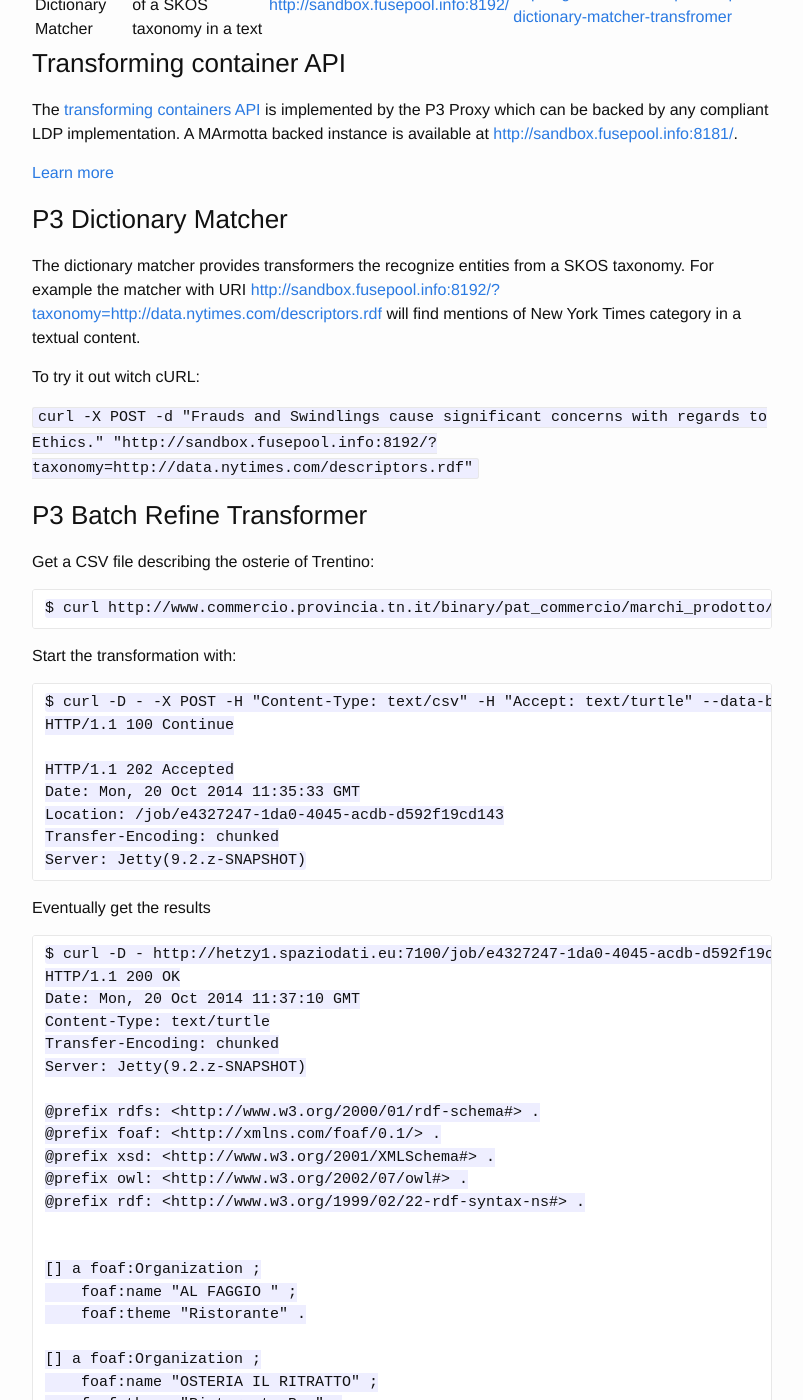
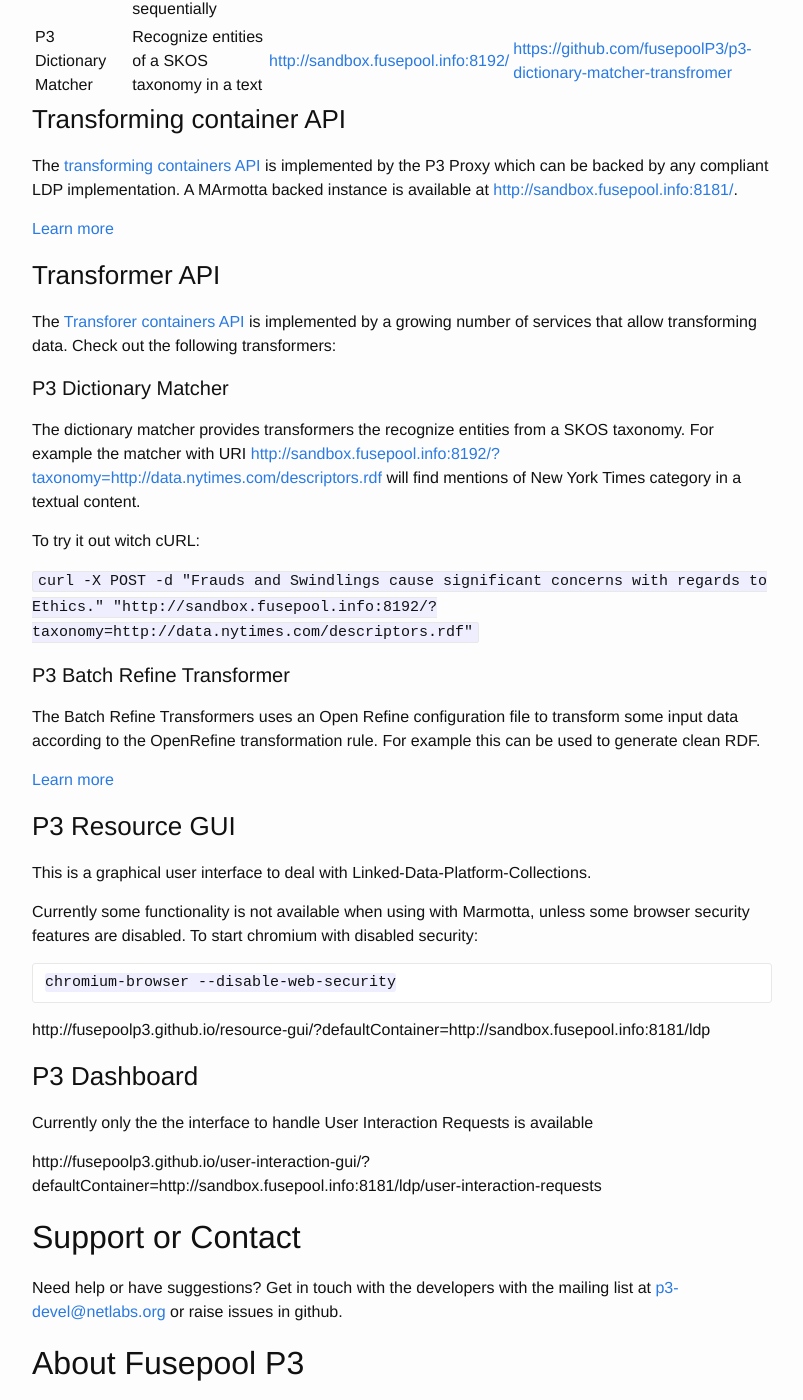
Before and after one commit to fusepoolP3/fusepoolp3.github.io, a Jekyll site: the page built from index.md, in a window 1280 px wide and 1400 px high, scrolled down 956 px. Shown: the whole window, without its empty margins (238-1041 px from the left). Built offline with Jekyll 4.4.1, drawn with Linux system fonts in a browser that asks for light colours; some of the changed text lies outside the part shown.

Commit message:
externalized batch-refine description

```diff
--- a/index.md
+++ b/index.md
@@ -44,10 +44,15 @@
 implemented by the P3 Proxy which can be backed by any compliant LDP implementation. A MArmotta backed instance is available at
 [http://sandbox.fusepool.info:8181/](http://sandbox.fusepool.info:8181/).
 
-[Learn more](proxy)
+[Learn more](proxy/)
+
+### Transformer API
+
+The [Transforer containers API ](https://github.com/fusepoolP3/overall-architecture/blob/master/transformer-api.md) is implemented by a
+growing number of services that allow transforming data. Check out the following transformers:
 
 
-### P3 Dictionary Matcher
+#### P3 Dictionary Matcher
 
 The dictionary matcher provides transformers the recognize entities from a SKOS taxonomy. For example the matcher with URI [http://sandbox.fusepool.info:8192/?taxonomy=http://data.nytimes.com/descriptors.rdf](http://sandbox.fusepool.info:8192/?taxonomy=http://data.nytimes.com/descriptors.rdf) will find mentions of New York Times category in a textual content.
 
@@ -55,51 +60,13 @@
 
 `curl -X POST -d "Frauds and Swindlings cause significant concerns with regards to Ethics." "http://sandbox.fusepool.info:8192/?taxonomy=http://data.nytimes.com/descriptors.rdf"`
 
-### P3 Batch Refine Transformer
+#### P3 Batch Refine Transformer
 
-Get a CSV file describing the osterie of Trentino:
+The Batch Refine Transformers uses an Open Refine configuration file to transform some input data according to the OpenRefine
+transformation rule. For example this can be used to generate clean RDF.
 
-    $ curl http://www.commercio.provincia.tn.it/binary/pat_commercio/marchi_prodotto/Elenco_osterie_tipiche_civici.1386925759.csv > osterie.csv
+[Learn more](batch-refine/)
 
-
-Start the transformation with:
-
-    $ curl -D - -X POST -H "Content-Type: text/csv" -H "Accept: text/turtle" --data-binary @osterie.csv http://hetzy1.spaziodati.eu:7100/?refinejson=https://raw.githubusercontent.com/fusepoolP3/batchrefine/master/engines/engines-core/src/test/resources/transforms/osterie-rdfize.json
-    HTTP/1.1 100 Continue
-
-    HTTP/1.1 202 Accepted
-    Date: Mon, 20 Oct 2014 11:35:33 GMT
-    Location: /job/e4327247-1da0-4045-acdb-d592f19cd143
-    Transfer-Encoding: chunked
-    Server: Jetty(9.2.z-SNAPSHOT)
-
-Eventually get the results
-
-    $ curl -D - http://hetzy1.spaziodati.eu:7100/job/e4327247-1da0-4045-acdb-d592f19cd143
-    HTTP/1.1 200 OK
-    Date: Mon, 20 Oct 2014 11:37:10 GMT
-    Content-Type: text/turtle
-    Transfer-Encoding: chunked
-    Server: Jetty(9.2.z-SNAPSHOT)
-
-    @prefix rdfs: <http://www.w3.org/2000/01/rdf-schema#> .
-    @prefix foaf: <http://xmlns.com/foaf/0.1/> .
-    @prefix xsd: <http://www.w3.org/2001/XMLSchema#> .
-    @prefix owl: <http://www.w3.org/2002/07/owl#> .
-    @prefix rdf: <http://www.w3.org/1999/02/22-rdf-syntax-ns#> .
-
-
-    [] a foaf:Organization ;
-        foaf:name "AL FAGGIO " ;
-        foaf:theme "Ristorante" .
-
-    [] a foaf:Organization ;
-        foaf:name "OSTERIA IL RITRATTO" ;
-        foaf:theme "Ristorante-Bar" .
-
-    [] a foaf:Organization ;
-        foaf:name "AI DUE CAMI" ;
-        foaf:theme "Albergo-Ristorante-Bar" .
 
 ### P3 Resource GUI
 
```
Also changed, not shown: other parts of index.md (+2 -2 lines), batch-refine.md (added, +60 -0 lines).
